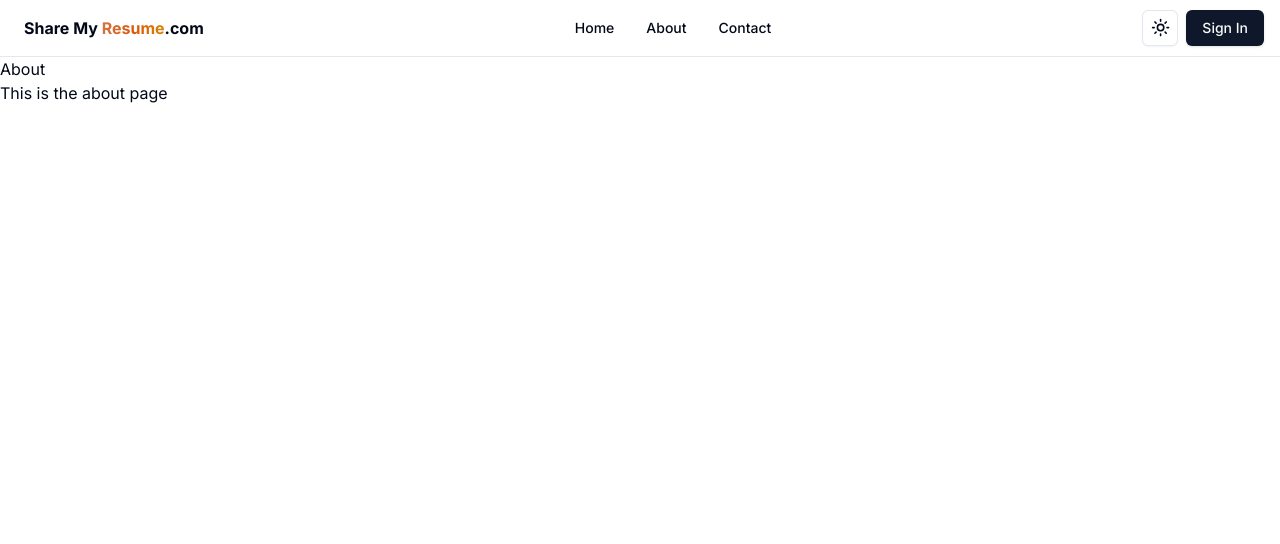
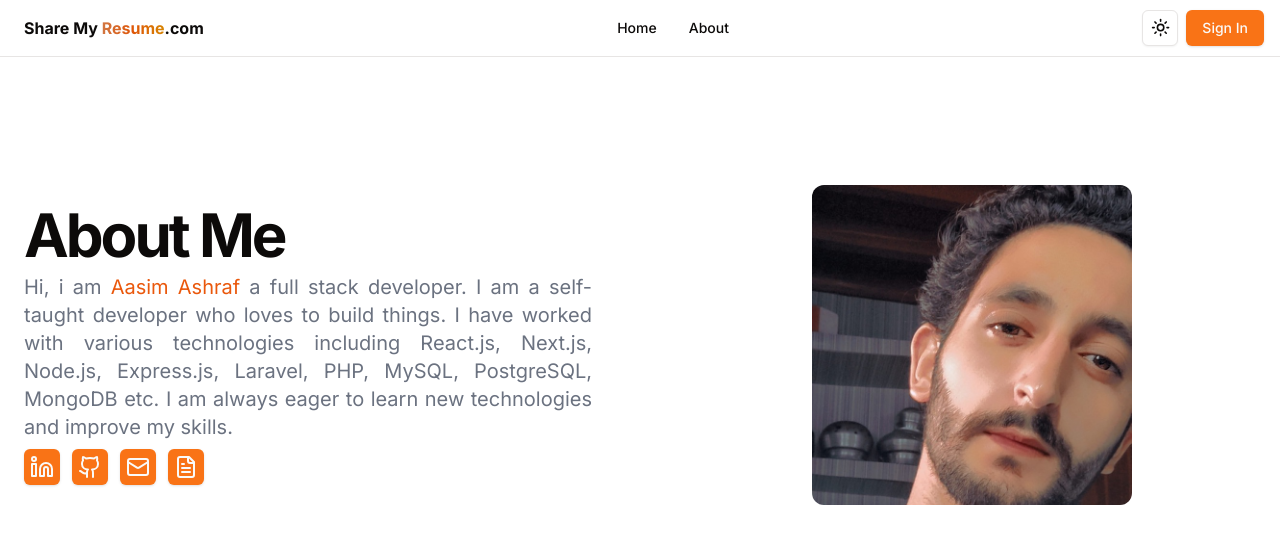
Before and after one commit to bhataasim1/share-my-resume, a Next.js app: page /about in a window 1280 px wide. Shown: the top 544 px of the page. Built offline with nearby package versions, Linux system fonts and the light colour scheme; no server answers.

Commit message:
Update about page with new design and add social media links

```diff
--- a/app/about/page.tsx
+++ b/app/about/page.tsx
@@ -1,10 +1,81 @@
+import Image from "next/image";
 import React from "react";
+import myPhoto from "@/public/Aasim.jpeg";
+import { Button } from "@/components/ui/button";
+import {
+  LucideFileText,
+  LucideGithub,
+  LucideLinkedin,
+  LucideMail,
+} from "lucide-react";
+import Link from "next/link";
 
 const page = () => {
   return (
     <>
-      <h1>About</h1>
-      <p>This is the about page</p>
+      <section className="w-full py-12 md:py-24 lg:py-32">
+        <div className="container grid gap-12 px-4 md:px-6 lg:grid-cols-2 lg:gap-24">
+          <div className="flex flex-col justify-center space-y-4">
+            <div className="space-y-2">
+              <h1 className="text-3xl font-bold tracking-tighter sm:text-4xl md:text-5xl lg:text-6xl/none">
+                About Me
+              </h1>
+              <p className=" text-gray-500 md:text-xl dark:text-gray-400 text-justify">
+                Hi, i am <span className="text-orange-600">Aasim Ashraf</span> a
+                full stack developer. I am a self-taught developer who loves to
+                build things. I have worked with various technologies including
+                React.js, Next.js, Node.js, Express.js, Laravel, PHP, MySQL,
+                PostgreSQL, MongoDB etc. I am always eager to learn new
+                technologies and improve my skills.
+              </p>
+              <div className="space-x-3">
+                <Button size={"icon"}>
+                  <Link
+                    href="https://in.linkedin.com/in/aasim-bhat-b4726b115"
+                    target="_blank"
+                  >
+                    <LucideLinkedin className="w-6 h-6" />
+                  </Link>
+                </Button>
+                <Button size={"icon"}>
+                  <Link href="https://github.com/bhataasim1" target="_blank">
+                    <LucideGithub className="w-6 h-6" />
+                  </Link>
+                </Button>
+                <Button size={"icon"}>
+                  <Link
+                    href="mailto:bhataasim0fficial@gmail.com"
+                    target="_blank"
+                  >
+                    <LucideMail className="w-6 h-6" />
+                  </Link>
+                </Button>
+                <Button size={"icon"}>
+                  <Link
+                    href="/"
+                    target="_blank"
+                  >
+                    <LucideFileText className="w-6 h-6" />
+                  </Link>
+                </Button>
+              </div>
+            </div>
+          </div>
+          <div className="flex justify-center">
+            <div className="w-64 h-64 md:w-80 md:h-80 relative rounded-xl overflow-hidden">
+              <Image
+                alt="My Photo"
+                src={myPhoto}
+                style={{
+                  objectFit: "cover",
+                  objectPosition: "center",
+                }}
+                priority
+              />
+            </div>
+          </div>
+        </div>
+      </section>
     </>
   );
 };
--- a/app/globals.css
+++ b/app/globals.css
@@ -5,64 +5,47 @@
 @layer base {
   :root {
     --background: 0 0% 100%;
-      --foreground: 222.2 84% 4.9%;
-
+    --foreground: 20 14.3% 4.1%;
     --card: 0 0% 100%;
-      --card-foreground: 222.2 84% 4.9%;
-
+    --card-foreground: 20 14.3% 4.1%;
     --popover: 0 0% 100%;
-      --popover-foreground: 222.2 84% 4.9%;
-
-      --primary: 222.2 47.4% 11.2%;
-      --primary-foreground: 210 40% 98%;
-
-      --secondary: 210 40% 96.1%;
-      --secondary-foreground: 222.2 47.4% 11.2%;
-
-      --muted: 210 40% 96.1%;
-      --muted-foreground: 215.4 16.3% 46.9%;
-
-      --accent: 210 40% 96.1%;
-      --accent-foreground: 222.2 47.4% 11.2%;
-
+    --popover-foreground: 20 14.3% 4.1%;
+    --primary: 24.6 95% 53.1%;
+    --primary-foreground: 60 9.1% 97.8%;
+    --secondary: 60 4.8% 95.9%;
+    --secondary-foreground: 24 9.8% 10%;
+    --muted: 60 4.8% 95.9%;
+    --muted-foreground: 25 5.3% 44.7%;
+    --accent: 60 4.8% 95.9%;
+    --accent-foreground: 24 9.8% 10%;
     --destructive: 0 84.2% 60.2%;
-      --destructive-foreground: 210 40% 98%;
-
-      --border: 214.3 31.8% 91.4%;
-      --input: 214.3 31.8% 91.4%;
-      --ring: 222.2 84% 4.9%;
-
+    --destructive-foreground: 60 9.1% 97.8%;
+    --border: 20 5.9% 90%;
+    --input: 20 5.9% 90%;
+    --ring: 24.6 95% 53.1%;
     --radius: 0.5rem;
   }
 
   .dark {
-      --background: 222.2 84% 4.9%;
-      --foreground: 210 40% 98%;
-
-      --card: 222.2 84% 4.9%;
-      --card-foreground: 210 40% 98%;
-
-      --popover: 222.2 84% 4.9%;
-      --popover-foreground: 210 40% 98%;
-
-      --primary: 210 40% 98%;
-      --primary-foreground: 222.2 47.4% 11.2%;
-
-      --secondary: 217.2 32.6% 17.5%;
-      --secondary-foreground: 210 40% 98%;
-
-      --muted: 217.2 32.6% 17.5%;
-      --muted-foreground: 215 20.2% 65.1%;
-
-      --accent: 217.2 32.6% 17.5%;
-      --accent-foreground: 210 40% 98%;
-
-      --destructive: 0 62.8% 30.6%;
-      --destructive-foreground: 210 40% 98%;
-
-      --border: 217.2 32.6% 17.5%;
-      --input: 217.2 32.6% 17.5%;
-      --ring: 212.7 26.8% 83.9%;
+    --background: 20 14.3% 4.1%;
+    --foreground: 60 9.1% 97.8%;
+    --card: 20 14.3% 4.1%;
+    --card-foreground: 60 9.1% 97.8%;
+    --popover: 20 14.3% 4.1%;
+    --popover-foreground: 60 9.1% 97.8%;
+    --primary: 20.5 90.2% 48.2%;
+    --primary-foreground: 60 9.1% 97.8%;
+    --secondary: 12 6.5% 15.1%;
+    --secondary-foreground: 60 9.1% 97.8%;
+    --muted: 12 6.5% 15.1%;
+    --muted-foreground: 24 5.4% 63.9%;
+    --accent: 12 6.5% 15.1%;
+    --accent-foreground: 60 9.1% 97.8%;
+    --destructive: 0 72.2% 50.6%;
+    --destructive-foreground: 60 9.1% 97.8%;
+    --border: 12 6.5% 15.1%;
+    --input: 12 6.5% 15.1%;
+    --ring: 20.5 90.2% 48.2%;
   }
 }
 
--- a/constant/navItems.ts
+++ b/constant/navItems.ts
@@ -1,11 +1,6 @@
 "use client";
 import { NavItem } from "@/types/types";
-import { sign } from "crypto";
-import {
-  LucideHome,
-  LucideMail,
-  LucideUsers,
-} from "lucide-react";
+import { LucideHome, LucideMail, LucideUsers } from "lucide-react";
 
 export const navItems: NavItem[] = [
   {
@@ -18,12 +13,7 @@ export const navItems: NavItem[] = [
     icon: LucideUsers,
     href: "/about",
   },
-  {
-    label: "Contact",
-    icon: LucideMail,
-    href: "/contact",
-  },
-    // {
+  // {
   //   label: "Todos",
   //   icon: LucideListTodo,
   //   href: "/admin/dashboard/todos",
```
Also changed, not shown: public/Aasim.jpeg (added). Lines whose indentation alone changed are shown as unchanged.
